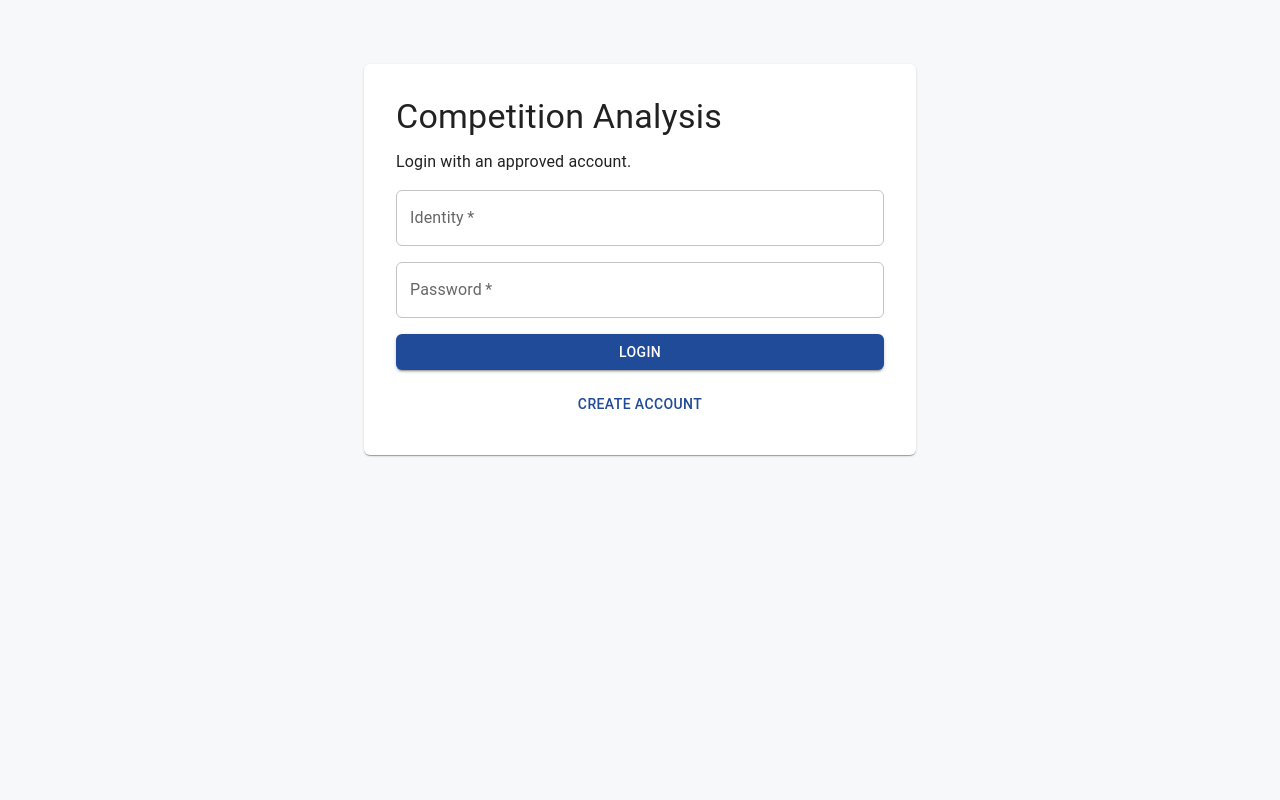
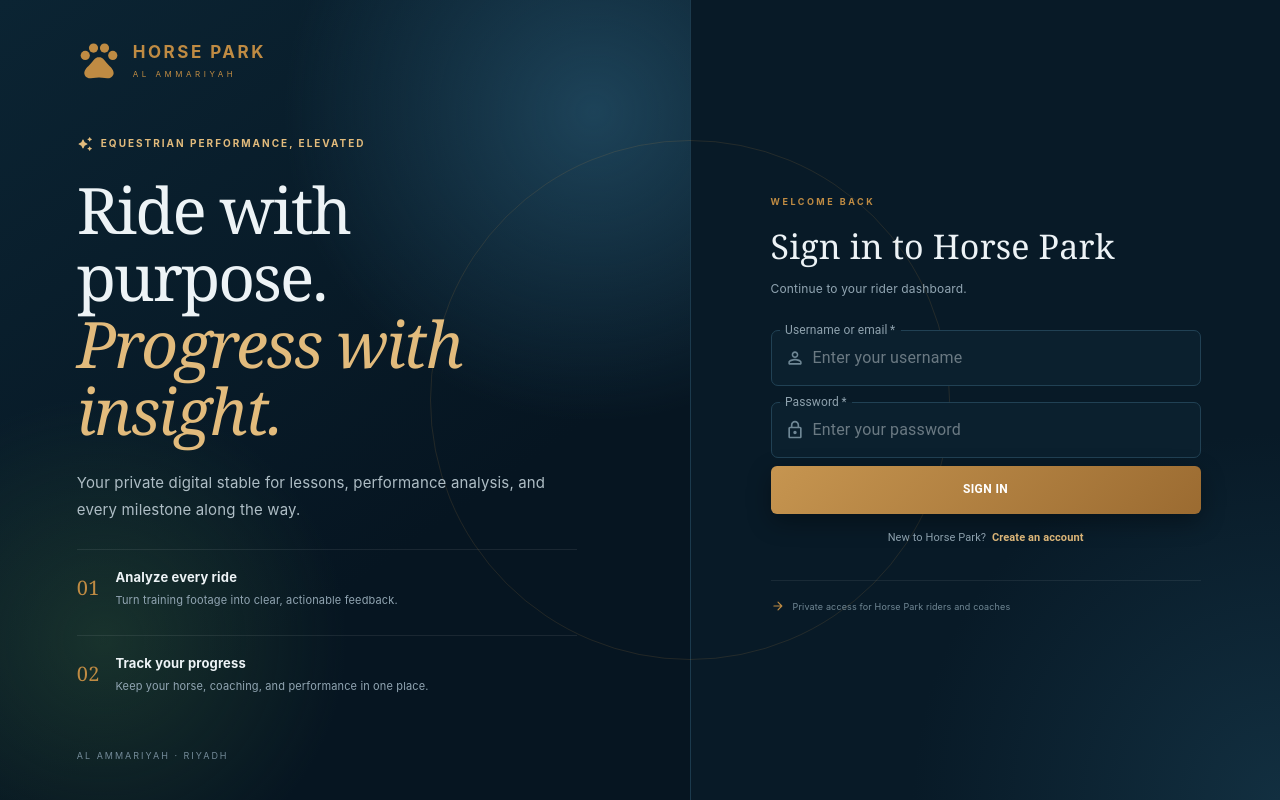
Before and after one commit to moazmesmail/HAnalyzerFrontend, a React (Vite) app: page /login in a window 1280 px wide. Built offline with nearby package versions, Linux system fonts and the light colour scheme; no server answers.

Commit message:
Update branding and layout for Horse Park; modify titles, enhance UI components, and add new styles for authentication pages

```diff
--- a/index.html
+++ b/index.html
@@ -3,7 +3,7 @@
   <head>
     <meta charset="UTF-8" />
     <meta name="viewport" content="width=device-width, initial-scale=1.0" />
-    <title>Competition Analysis</title>
+    <title>Horse Park</title>
   </head>
   <body>
     <div id="root"></div>
--- a/src/app/layouts/PublicLayout.tsx
+++ b/src/app/layouts/PublicLayout.tsx
@@ -1,17 +1,36 @@
-import { Box, Container, Paper, Typography } from "@mui/material";
-import { Outlet } from "react-router-dom";
+import { ArrowForwardRounded, AutoAwesomeRounded, PetsRounded } from "@mui/icons-material";
+import { Outlet, useLocation } from "react-router-dom";
+import "../../features/auth/pages/auth.css";
 
 export function PublicLayout() {
+  const location = useLocation();
+  const isRegister = location.pathname === "/register";
+
   return (
-    <Box sx={{ minHeight: "100vh", py: 8 }}>
-      <Container maxWidth="sm">
-        <Paper sx={{ p: 4 }}>
-          <Typography variant="h4" component="h1" gutterBottom>
-            Competition Analysis
-          </Typography>
+    <main className="hp-auth-shell">
+      <section className="hp-auth-story" aria-label="Horse Park introduction">
+        <div className="hp-auth-brand"><PetsRounded /><div><b>HORSE PARK</b><span>AL AMMARIYAH</span></div></div>
+        <div className="hp-auth-story-copy">
+          <span className="hp-auth-kicker"><AutoAwesomeRounded /> Equestrian performance, elevated</span>
+          <h1>Ride with purpose.<br /><em>Progress with insight.</em></h1>
+          <p>Your private digital stable for lessons, performance analysis, and every milestone along the way.</p>
+          <div className="hp-auth-feature"><span>01</span><div><b>Analyze every ride</b><small>Turn training footage into clear, actionable feedback.</small></div></div>
+          <div className="hp-auth-feature"><span>02</span><div><b>Track your progress</b><small>Keep your horse, coaching, and performance in one place.</small></div></div>
+        </div>
+        <p className="hp-auth-location">Al Ammariyah · Riyadh</p>
+      </section>
+      <section className="hp-auth-panel">
+        <div className="hp-auth-mobile-brand"><PetsRounded /><b>HORSE PARK</b></div>
+        <div className="hp-auth-card">
+          <div className="hp-auth-heading">
+            <span>{isRegister ? "JOIN THE PARK" : location.pathname === "/login" ? "WELCOME BACK" : "ACCOUNT STATUS"}</span>
+            <h2>{isRegister ? "Create your account" : location.pathname === "/login" ? "Sign in to Horse Park" : "Registration received"}</h2>
+            <p>{isRegister ? "Begin your journey with the Horse Park community." : location.pathname === "/login" ? "Continue to your rider dashboard." : "Your place at Horse Park is almost ready."}</p>
+          </div>
           <Outlet />
-        </Paper>
-      </Container>
-    </Box>
+          <div className="hp-auth-assurance"><ArrowForwardRounded /><span>Private access for Horse Park riders and coaches</span></div>
+        </div>
+      </section>
+    </main>
   );
 }
--- a/src/app/layouts/WorkspaceLayout.tsx
+++ b/src/app/layouts/WorkspaceLayout.tsx
@@ -33,7 +33,6 @@ export function WorkspaceLayout() {
         <small className="hp-label">HORSE PARK</small>
         <nav className="hp-demo-nav">{demoLinks.map(item => <button key={item}><span>◇</span>{item}</button>)}</nav>
         <div className="hp-sidebar-bottom">
-          <div className="hp-arena"><b>Arena status</b><span><i /> Open</span><p>Main Arena <small>☀</small></p><p>Indoor Arena <small>☀</small></p></div>
           <button className="hp-logout" onClick={() => void session.logout()}><LogoutRounded /><span>Logout</span></button>
         </div>
       </aside>
--- a/src/features/auth/pages/LoginPage.tsx
+++ b/src/features/auth/pages/LoginPage.tsx
@@ -1,4 +1,5 @@
-import { Alert, Button, Stack, TextField, Typography } from "@mui/material";
+import { LockOutlined, PersonOutlineRounded } from "@mui/icons-material";
+import { Alert, Button, InputAdornment, Stack, TextField, Typography } from "@mui/material";
 import { useState } from "react";
 import { useForm } from "react-hook-form";
 import { Link as RouterLink, useLocation, useNavigate } from "react-router-dom";
@@ -30,13 +31,14 @@ export function LoginPage() {
   }
 
   return (
-    <Stack component="form" spacing={2} onSubmit={form.handleSubmit(onSubmit)}>
-      <Typography color="text.secondary">Login with an approved account.</Typography>
+    <Stack className="hp-auth-form" component="form" spacing={2} onSubmit={form.handleSubmit(onSubmit)}>
       {error && <Alert severity="error">{error}</Alert>}
       <TextField
-        label="Identity"
+        label="Username or email"
+        placeholder="Enter your username"
         autoComplete="username"
         required
+        slotProps={{ input: { startAdornment: <InputAdornment position="start"><PersonOutlineRounded /></InputAdornment> } }}
         error={Boolean(form.formState.errors.identity)}
         helperText={form.formState.errors.identity?.message}
         {...form.register("identity", {
@@ -48,16 +50,16 @@ export function LoginPage() {
       <TextField
         label="Password"
         type="password"
+        placeholder="Enter your password"
         autoComplete="current-password"
         required
+        slotProps={{ input: { startAdornment: <InputAdornment position="start"><LockOutlined /></InputAdornment> } }}
         {...form.register("password", { required: true })}
       />
       <Button type="submit" variant="contained" disabled={form.formState.isSubmitting}>
-        Login
+        Sign in
       </Button>
-      <Button component={RouterLink} to="/register">
-        Create account
-      </Button>
+      <Typography className="hp-auth-switch">New to Horse Park? <RouterLink to="/register">Create an account</RouterLink></Typography>
     </Stack>
   );
 }
--- a/src/features/auth/pages/PendingApprovalPage.tsx
+++ b/src/features/auth/pages/PendingApprovalPage.tsx
@@ -3,7 +3,8 @@ import { Link as RouterLink } from "react-router-dom";
 
 export function PendingApprovalPage() {
   return (
-    <Stack spacing={2}>
+    <Stack className="hp-auth-form hp-auth-pending" spacing={2}>
+      <div className="hp-auth-success">✓</div>
       <Typography variant="h5">Waiting for approval</Typography>
       <Typography color="text.secondary">
         Your registration was received. The owner must approve your account before you can log in.
--- a/src/features/auth/pages/RegisterPage.tsx
+++ b/src/features/auth/pages/RegisterPage.tsx
@@ -1,4 +1,5 @@
-import { Alert, Button, Stack, TextField, Typography } from "@mui/material";
+import { LockOutlined, PersonOutlineRounded } from "@mui/icons-material";
+import { Alert, Button, InputAdornment, Stack, TextField, Typography } from "@mui/material";
 import { useState } from "react";
 import { useForm } from "react-hook-form";
 import { Link as RouterLink, useNavigate } from "react-router-dom";
@@ -24,13 +25,14 @@ export function RegisterPage() {
   }
 
   return (
-    <Stack component="form" spacing={2} onSubmit={form.handleSubmit(onSubmit)}>
-      <Typography color="text.secondary">Create an account. The owner must approve it before login.</Typography>
+    <Stack className="hp-auth-form" component="form" spacing={2} onSubmit={form.handleSubmit(onSubmit)}>
       {error && <Alert severity="error">{error}</Alert>}
       <TextField
-        label="Identity"
+        label="Username or email"
+        placeholder="Choose your username"
         autoComplete="username"
         required
+        slotProps={{ input: { startAdornment: <InputAdornment position="start"><PersonOutlineRounded /></InputAdornment> } }}
         error={Boolean(form.formState.errors.identity)}
         helperText={form.formState.errors.identity?.message || "Use at least 4 characters."}
         {...form.register("identity", {
@@ -42,16 +44,17 @@ export function RegisterPage() {
       <TextField
         label="Password"
         type="password"
+        placeholder="At least 8 characters"
         autoComplete="new-password"
         required
+        slotProps={{ input: { startAdornment: <InputAdornment position="start"><LockOutlined /></InputAdornment> } }}
         {...form.register("password", { required: true, minLength: 8 })}
       />
       <Button type="submit" variant="contained" disabled={form.formState.isSubmitting}>
-        Register
+        Create account
       </Button>
-      <Button component={RouterLink} to="/login">
-        Back to login
-      </Button>
+      <Typography className="hp-auth-note">Accounts are reviewed by the Horse Park team before access is granted.</Typography>
+      <Typography className="hp-auth-switch">Already have an account? <RouterLink to="/login">Sign in</RouterLink></Typography>
     </Stack>
   );
 }
--- a/src/features/dashboard/pages/dashboard.css
+++ b/src/features/dashboard/pages/dashboard.css
@@ -3,10 +3,11 @@
 @media(max-width:750px){.hp-dashboard{display:block}.hp-sidebar{bottom:0;left:-240px;position:fixed;top:0;transition:left .2s;width:220px;z-index:10}.hp-sidebar.open{left:0}.hp-menu{display:inline-flex!important}.hp-header{padding:10px}.hp-header-actions>span,.hp-header-actions>div{display:none}.hp-content{padding:10px}.hp-stats,.hp-grid,.hp-bottom-grid{grid-template-columns:1fr}.hp-products{grid-template-columns:1fr 1fr}.hp-quick{grid-template-columns:1fr 1fr}.hp-topline p{display:none}}
 
 /* Shared workspace shell */
+.hp-sidebar{height:100vh;overflow:hidden;position:sticky;top:0}
 .hp-sidebar nav a{align-items:center;background:transparent;border-radius:5px;color:#c9d3d9;display:flex;font-size:12px;gap:10px;padding:9px;text-align:left}
 .hp-sidebar nav a:hover,.hp-sidebar nav a.active{background:linear-gradient(90deg,#5b4228,#312a22);color:#fff}
 .hp-sidebar nav a svg{font-size:17px}
-.hp-sidebar-bottom{margin-top:auto}
+.hp-sidebar-bottom{margin-top:auto;padding-top:8px}
 .hp-sidebar-bottom .hp-arena{margin-top:0}
 .hp-logout{align-items:center;background:transparent;border:0;border-radius:5px;color:#c9d3d9;cursor:pointer;display:flex;gap:10px;margin-top:8px;padding:9px;width:100%}
 .hp-logout:hover{background:#442b25;color:#fff}
```
Also changed, not shown: src/features/auth/pages/auth.css (added).
